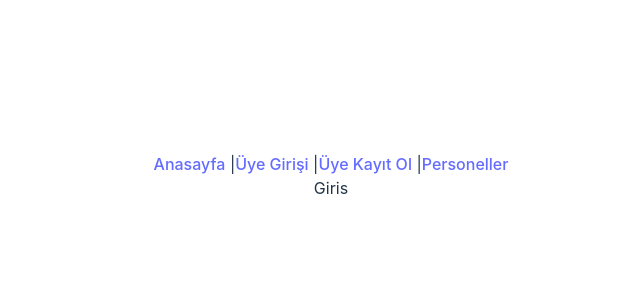
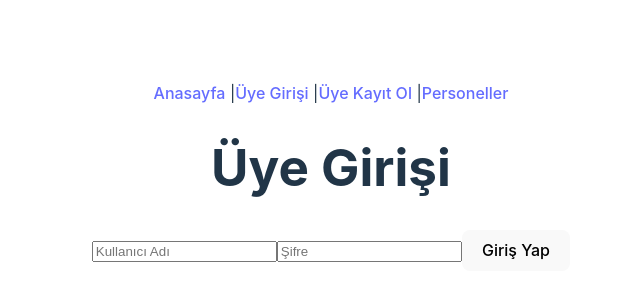
Before and after one commit to oznurtopcu34/reactProje, a React (Vite) app in the folder React/my-react-app/: page /Giris in a window 1280 px wide. Shown: the part 224-524 px from the top of the page, without its empty margins (309-949 px from the left). Built offline with nearby package versions, Linux system fonts and the light colour scheme.

Commit message:
Uye giris eklendi

```diff
--- a/React/my-react-app/src/pages/Giris.jsx
+++ b/React/my-react-app/src/pages/Giris.jsx
@@ -1,9 +1,46 @@
-import React from 'react'
+import React, { useState } from "react";
+import { useNavigate } from "react-router-dom";
 
-const Giris = () => {
+const Giris = ({ uyeler }) => {
+  const [kullaniciAdi, setKullaniciAdi] = useState("");
+  const [sifre, setSifre] = useState("");
+  const [hataMesaji, setHataMesaji] = useState("");
+  const navigate = useNavigate();
+
+  const girisYap = () => {
+    const uye = uyeler.find(
+      (uye) => uye.kullaniciAdi === kullaniciAdi && uye.sifre === sifre
+    );
+
+    if (uye) {
+
+      navigate("/");
+    } else {
+      setHataMesaji("Hatalı kullanıcı adı veya şifre. Lütfen tekrar deneyin.");
+    }
+  };
+
   return (
-    <div>Giris</div>
-  )
-}
+    <>
+      <div>
+        <h1>Üye Girişi</h1>
+        {hataMesaji && <p style={{ color: "red" }}>{hataMesaji}</p>}
+        <input
+          type="text"
+          placeholder="Kullanıcı Adı"
+          value={kullaniciAdi}
+          onChange={(e) => setKullaniciAdi(e.target.value)}
+        />
+        <input
+          type="password"
+          placeholder="Şifre"
+          value={sifre}
+          onChange={(e) => setSifre(e.target.value)}
+        />
+        <button onClick={girisYap}>Giriş Yap</button>
+      </div>
+    </>
+  );
+};
 
-export default Giris
+export default Giris;
```
